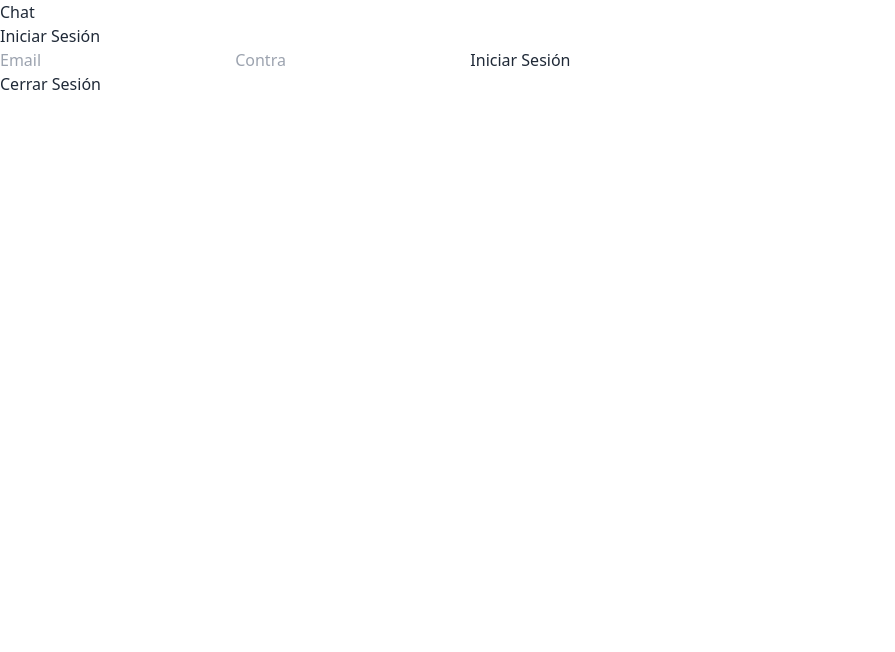
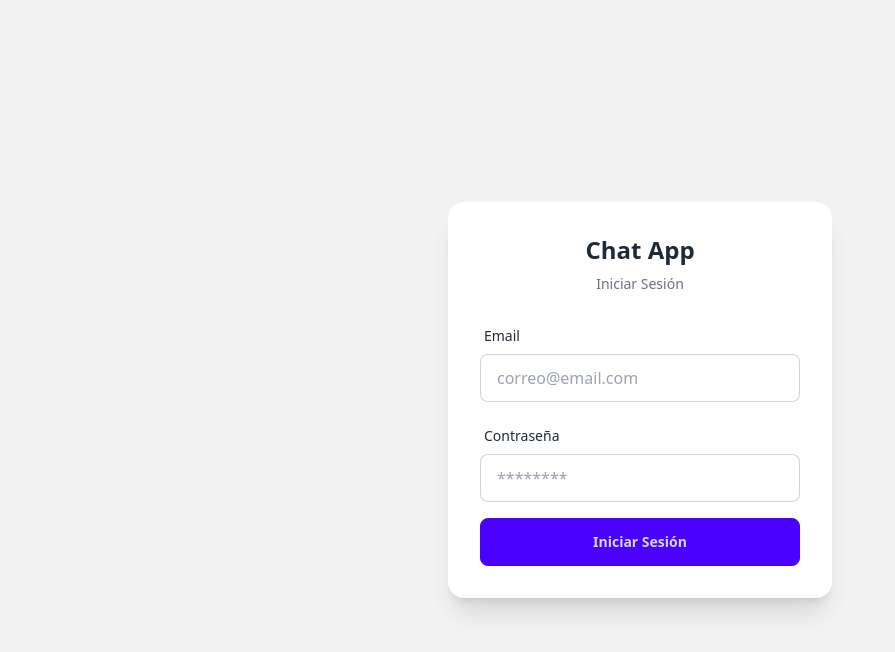
Before and after one commit to frannpineroo/chat-app, a website: page public/login.html in a window 1280 px wide. Shown: the whole page, without its empty margins (0-895 px from the left). Drawn offline with nearby package versions, Linux system fonts and the light colour scheme.

Commit message:
Agrego DaisyUi al login

```diff
--- a/public/login.html
+++ b/public/login.html
@@ -10,17 +10,37 @@
     <title>Iniciar Sesión</title>
 </head>
 
-<body>
-    <h1>Chat</h1>
-    <p id="status">Iniciar Sesión</p>
+<body class="min-h-screen bg-base-200 flex items-center justify-center">
 
-    <form action="" id="formLogin">
-        <input type="email" id="email" placeholder="Email" required>
-        <input type="password" id="contra" placeholder="Contra" required>
-        <button type="submit">Iniciar Sesión</button>
-        <br>
-        <button id="btnLogout">Cerrar Sesión</button>
-    </form>
+    <div class="card w-96 bg-base-100 shadow-xl">
+        <div class="card-body">
+            <h1 class="card-title text-2xl justify-center">Chat App</h1>
+            <p class="text-center text-sm text-gray-500" id="status" >Iniciar Sesión</p>
+
+            <form action="" id="formLogin" class="space-y-4 mt-4">
+                <div class="form-control">
+                    <label class="label">
+                        <span class="label-text">Email</span>
+                    </label>
+                    <input type="email" id="email" placeholder="correo@email.com" class="input input-bordered w-full" required>
+                </div>
+
+                <div class="form-control">
+                    <label class="label">
+                        <span class="label-text">Contraseña</span>
+                    </label>
+                    <input type="password" id="contra" placeholder="********" class="input input-bordered w-full" required>
+                </div>
+
+                <button type="submit" class="btn btn-primary w-full">
+                    Iniciar Sesión
+                </button>
+            </form>
+        </div>
+    </div>
+
+
+
 
     <script>
         const formLogin = document.getElementById('formLogin');
@@ -54,15 +74,5 @@
         });
     </script>
 
-    <script>
-        document.getElementById('btnLogout').addEventListener('click', async () => {
-            await fetch('/auth/logout', {
-                method: 'POST'
-            });
-
-            alert('Sesión cerrada');
-        })
-    </script>
-
 </body>
 </html>
--- a/server/server.js
+++ b/server/server.js
@@ -29,7 +29,7 @@ app.use('/usuarios', usuarioRoutes);
 app.use('/auth', authRoutes);
 
 app.get('/', redirigirSiAutenticado, (req, res) => {
-  res.sendFile(path.join(publicPath, 'index.html'));
+  res.sendFile(path.join(publicPath, 'registro.html'));
 });
 
 app.get('/login', redirigirSiAutenticado, (req, res) => {
```
Also changed, not shown: public/registro.html (renamed from public/index.html).
